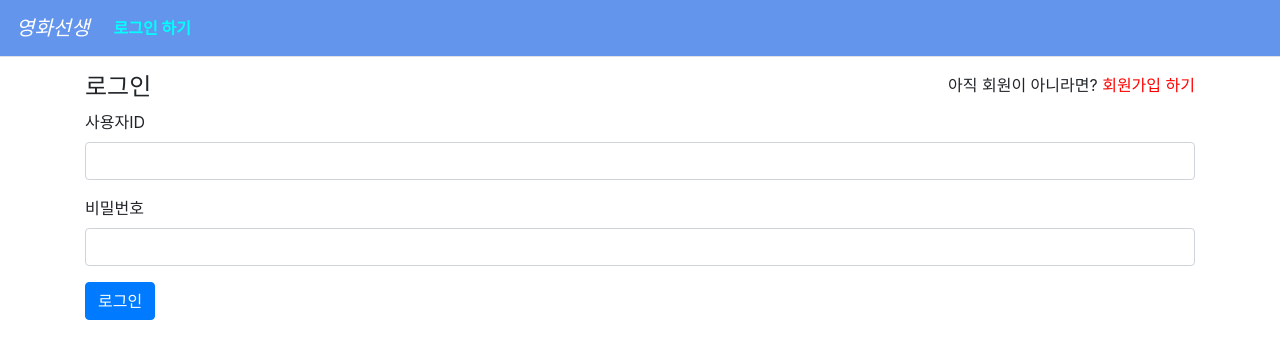
After one commit to yuuuuuni/django_project_moviesite, a Django app: page /common/login/ in a window 1280 px wide. The commit adds this page. Shown: the top 359 px of the page. Run offline with Django 3.2, Linux system fonts and the light colour scheme; some libraries are stand-ins or nearby versions.

```diff
--- a/common/urls.py
+++ b/common/urls.py
@@ -1,6 +1,12 @@
+from django.urls import path
+from django.contrib.auth import views as auth_views
+from . import views
+
 app_name = 'common'
 
 
 urlpatterns = [
-
+    path('login/', auth_views.LoginView.as_view(template_name='common/login.html'), name='login'),
+    path('logout/', auth_views.LogoutView.as_view(), name='logout'),
+    path('signup/', views.signup, name='signup'),
 ]
--- a/config/settings.py
+++ b/config/settings.py
@@ -136,3 +136,9 @@ STATICFILES_DIRS = [
 # https://docs.djangoproject.com/en/3.2/ref/settings/#default-auto-field
 
 DEFAULT_AUTO_FIELD = 'django.db.models.BigAutoField'
+
+# 로그인 성공 후 이동하는 URL
+LOGIN_REDIRECT_URL = '/'
+
+# 로그아웃시 이동하는 URL
+LOGOUT_REDIRECT_URL = '/'
--- a/config/urls.py
+++ b/config/urls.py
@@ -1,8 +1,10 @@
 from django.contrib import admin
 from django.urls import path, include
+from movie import views
 
 urlpatterns = [
     path('admin/', admin.site.urls),
     path('movie/', include('movie.urls')),
     path('common/', include('common.urls')),
+    path('', views.index, name='index'), # '/'에 해당되는(가장 기본 url 페이지) path
 ]
--- a/movie/views.py
+++ b/movie/views.py
@@ -1,7 +1,6 @@
 from django.core.paginator import Paginator
 from django.shortcuts import render, get_object_or_404, redirect
 
-# Create your views here.
 from django.utils import timezone
 
 from .forms import QuestionForm, AnswerForm
--- a/templates/base.html
+++ b/templates/base.html
@@ -9,7 +9,7 @@
     <link rel="stylesheet" type="text/css" href="{% static 'bootstrap.min.css' %}">
     <!-- pybo CSS -->
     <link rel="stylesheet" type="text/css" href="{% static 'style.css' %}">
-    <title>Hello, pybo!</title>
+    <title>영화선생 페이지에 온 것을 환영합니다!</title>
 </head>
 <body>
 {% include 'navbar.html' %}
--- /dev/null
+++ b/templates/common/login.html
@@ -0,0 +1,26 @@
+{% extends 'base.html' %}
+{% block content %}
+<div class="container my-3">
+    <div class="row"> <!-- 회원가입 링크 부분 시작-->
+        <div class="col-4">
+            <h4>로그인</h4>
+        </div>
+        <div class="col-8 text-right">
+            <span>아직 회원이 아니라면? <a href="{% url 'common:signup' %}" style="color:red">회원가입 하기</a></span>
+        </div>
+    </div>            <!--  회원가입 링크 부분 끝 -->
+    <form method="post" class="post-form" action="{% url 'common:login' %}">
+        {% csrf_token %}
+        {% include 'form_errors.html' %}
+        <div class="form-group">
+            <label for="username">사용자ID</label>
+            <input type="text" class="form-control" name="username" id="username" value="{{ form.username.value|default_if_none:'' }}">
+        </div>
+        <div class="form-group">
+            <label for="password">비밀번호</label>
+            <input type="password" class="form-control" name="password" id="password" value="{{ form.password.value|default_if_none:'' }}">
+        </div>
+        <button type="submit" class="btn btn-primary">로그인</button>
+    </form>
+</div>
+{% endblock %}
--- /dev/null
+++ b/templates/form_errors.html
@@ -0,0 +1,15 @@
+{% if form.errors %}
+    {% for field in form %}
+        {% for error in field.errors %} <!-- 필드 오류를 출력한다. -->
+            <div class="alert alert-danger">
+                <strong>{{ field.label }}</strong>
+                {{ error }}
+            </div>
+        {% endfor %}
+    {% endfor %}
+    {% for error in form.non_field_errors %} <!-- 넌필드 오류를 출력한다. -->
+        <div class="alert alert-danger">
+            <strong>{{ error }}</strong>
+        </div>
+    {% endfor %}
+{% endif %}
--- a/templates/navbar.html
+++ b/templates/navbar.html
@@ -6,8 +6,13 @@
     </button>
     <div class="collapse navbar-collapse flex-grow-0" id="navbarNav">
         <ul class="navbar-nav">
-            <li>
-                <a class="nav-link" href="#"><b>로그인</b></a>
+            <li class="nav-item">
+                {% if user.is_authenticated %} <!-- 현재 사용자가 로그인 되어있는지를 판별. 로그인이 되어있다면 -->
+                <b style="color:white">{{ user.username }}님 환영합니다!</b><br>
+                <a class="nav-link" href="{% url 'common:logout' %}" style="color:#00FFFF"><b>로그아웃 하기</b></a> <!-- 로그아웃 링크 표시하기 -->
+                {% else %} <!-- 로그인이 되어있지 않다면 -->
+                <a class="nav-link" href="{% url 'common:login' %}" style="color:#00FFFF"><b>로그인 하기</b></a> <!-- 로그인 링크 표시하기 -->
+                {% endif %}
             </li>
         </ul>
     </div>
```
Also changed, not shown: common/forms.py (added, +11 -0 lines), common/views.py (+21 -2 lines).
